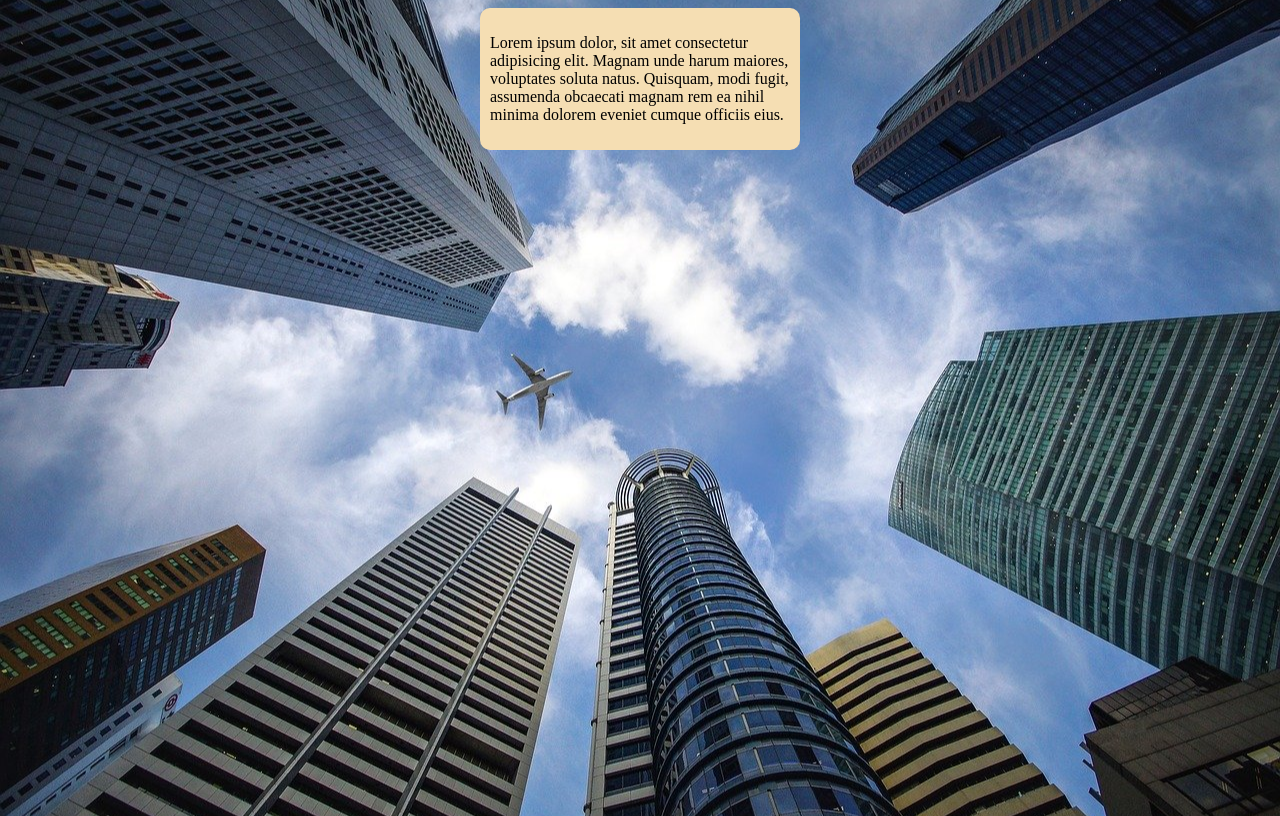
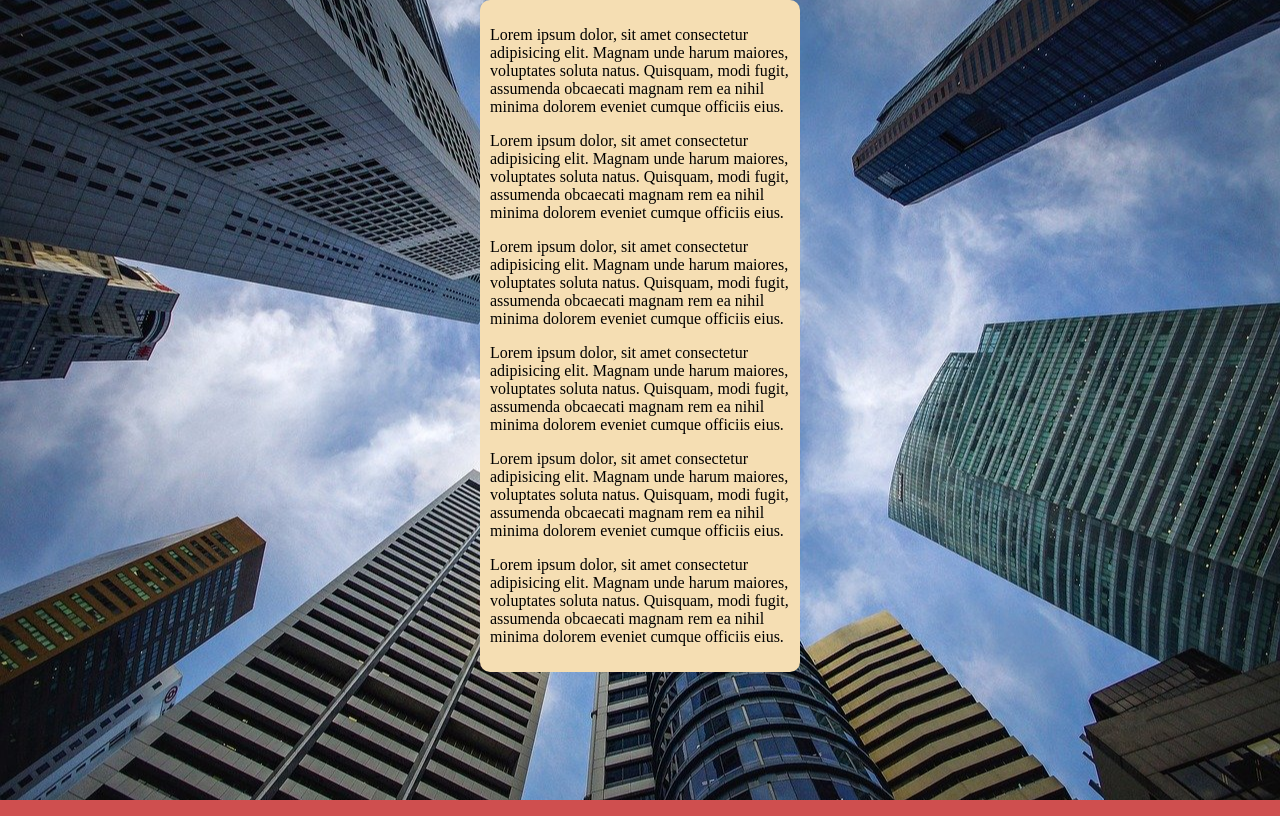
Before and after one commit to KauanSo/html-css, a plain HTML site: page exercicios/modulo-3exercicios/exercício22/fundo005.html in a window 1280 px wide. Drawn offline with Linux system fonts and the light colour scheme.

Commit message:
posicionando no centro

```diff
--- a/exercicios/modulo-3exercicios/exercício22/fundo005.html
+++ b/exercicios/modulo-3exercicios/exercício22/fundo005.html
@@ -1,31 +1,66 @@
 <!DOCTYPE html>
 <html lang="en">
   <head>
-    <meta charset="UTF-8">
-    <meta http-equiv="X-UA-Compatible" content="IE=edge">
-    <meta name="viewport" content="width=device-width, initial-scale=1.0">
+    <meta charset="UTF-8" />
+    <meta http-equiv="X-UA-Compatible" content="IE=edge" />
+    <meta name="viewport" content="width=device-width, initial-scale=1.0" />
     <title>Document</title>
   </head>
   <style>
-    body{
+    body {
       height: 100vh;
-        background-image: url(imagens/wallpaper002.jpg);
-        background-position: center;
-        background-repeat: no-repeat;
+      margin: 0;
+      background: rgb(207, 79, 79) url('imagens/wallpaper002.jpg') center center no-repeat  fixed;
       background-size: cover;
     }
-    main{
+    main {
       background-color: wheat;
       width: 300px;
       padding: 10px;
       margin: auto;
       border: 1px soid black;
       border-radius: 10px;
+
     }
   </style>
   <body>
     <main>
-        <p>Lorem ipsum dolor, sit amet consectetur adipisicing elit. Magnam unde harum maiores, voluptates soluta natus. Quisquam, modi fugit, assumenda obcaecati magnam rem ea nihil minima dolorem eveniet cumque officiis eius.</p>
+      <p>
+        Lorem ipsum dolor, sit amet consectetur adipisicing elit. Magnam unde
+        harum maiores, voluptates soluta natus. Quisquam, modi fugit, assumenda
+        obcaecati magnam rem ea nihil minima dolorem eveniet cumque officiis
+        eius.
+      </p>
+      <p>
+        Lorem ipsum dolor, sit amet consectetur adipisicing elit. Magnam unde
+        harum maiores, voluptates soluta natus. Quisquam, modi fugit, assumenda
+        obcaecati magnam rem ea nihil minima dolorem eveniet cumque officiis
+        eius.
+      </p>
+      <p>
+        Lorem ipsum dolor, sit amet consectetur adipisicing elit. Magnam unde
+        harum maiores, voluptates soluta natus. Quisquam, modi fugit, assumenda
+        obcaecati magnam rem ea nihil minima dolorem eveniet cumque officiis
+        eius.
+      </p>
+      <p>
+        Lorem ipsum dolor, sit amet consectetur adipisicing elit. Magnam unde
+        harum maiores, voluptates soluta natus. Quisquam, modi fugit, assumenda
+        obcaecati magnam rem ea nihil minima dolorem eveniet cumque officiis
+        eius.
+      </p>
+      <p>
+        Lorem ipsum dolor, sit amet consectetur adipisicing elit. Magnam unde
+        harum maiores, voluptates soluta natus. Quisquam, modi fugit, assumenda
+        obcaecati magnam rem ea nihil minima dolorem eveniet cumque officiis
+        eius.
+      </p>
+      <p>
+        Lorem ipsum dolor, sit amet consectetur adipisicing elit. Magnam unde
+        harum maiores, voluptates soluta natus. Quisquam, modi fugit, assumenda
+        obcaecati magnam rem ea nihil minima dolorem eveniet cumque officiis
+        eius.
+      </p>
     </main>
   </body>
 </html>
```
Also changed, not shown: exercicios/modulo-3exercicios/exercício22/fundo006.html (added, +38 -0 lines). Lines whose indentation alone changed are shown as unchanged.
